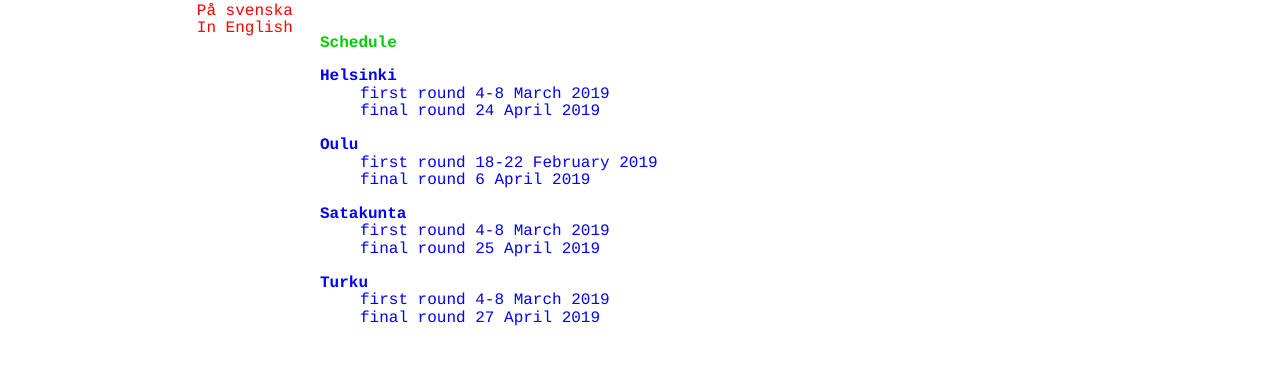
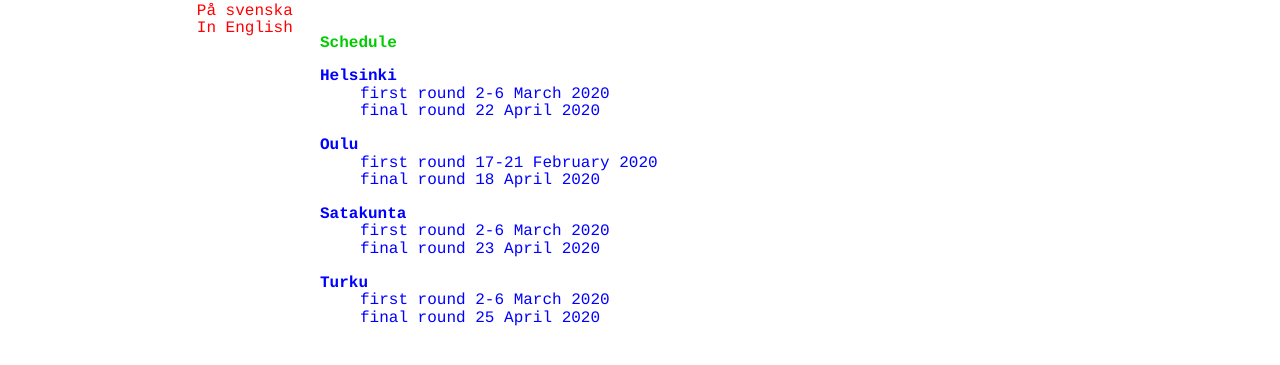
Before and after one commit to matematiikkakilpailut/matematiikkakilpailut.github.io, a Jekyll site: the page built from seiskat/en/index.html, in a window 1280 px wide. Shown: the part 361-726 px from the top of the page. Built offline with Jekyll 4.4.1, drawn with Linux system fonts in a browser that asks for light colours.

Commit message:
Update index.html
päivämäärät

```diff
--- a/seiskat/en/index.html
+++ b/seiskat/en/index.html
@@ -16,12 +16,12 @@
 
 <dl>
   <dt>Helsinki</dt>
-  <dd>first round 4-8 March 2019</dd> <dd>final round 24 April 2019</dd>
+  <dd>first round 2-6 March 2020</dd> <dd>final round 22 April 2020</dd>
   <dt>Oulu</dt>
-  <dd>first round 18-22 February 2019</dd> <dd>final round 6 April 2019</dd>
+  <dd>first round 17-21 February 2020</dd> <dd>final round 18 April 2020</dd>
   <dt>Satakunta</dt>
-  <dd>first round 4-8 March 2019</dd> <dd>final round 25 April 2019</dd>
+  <dd>first round 2-6 March 2020</dd> <dd>final round 23 April 2020</dd>
   <dt>Turku</dt>
-  <dd>first round 4-8 March 2019</dd>
-  <dd>final round 27 April 2019</dd>
+  <dd>first round 2-6 March 2020</dd>
+  <dd>final round 25 April 2020</dd>
 </dl>
```
